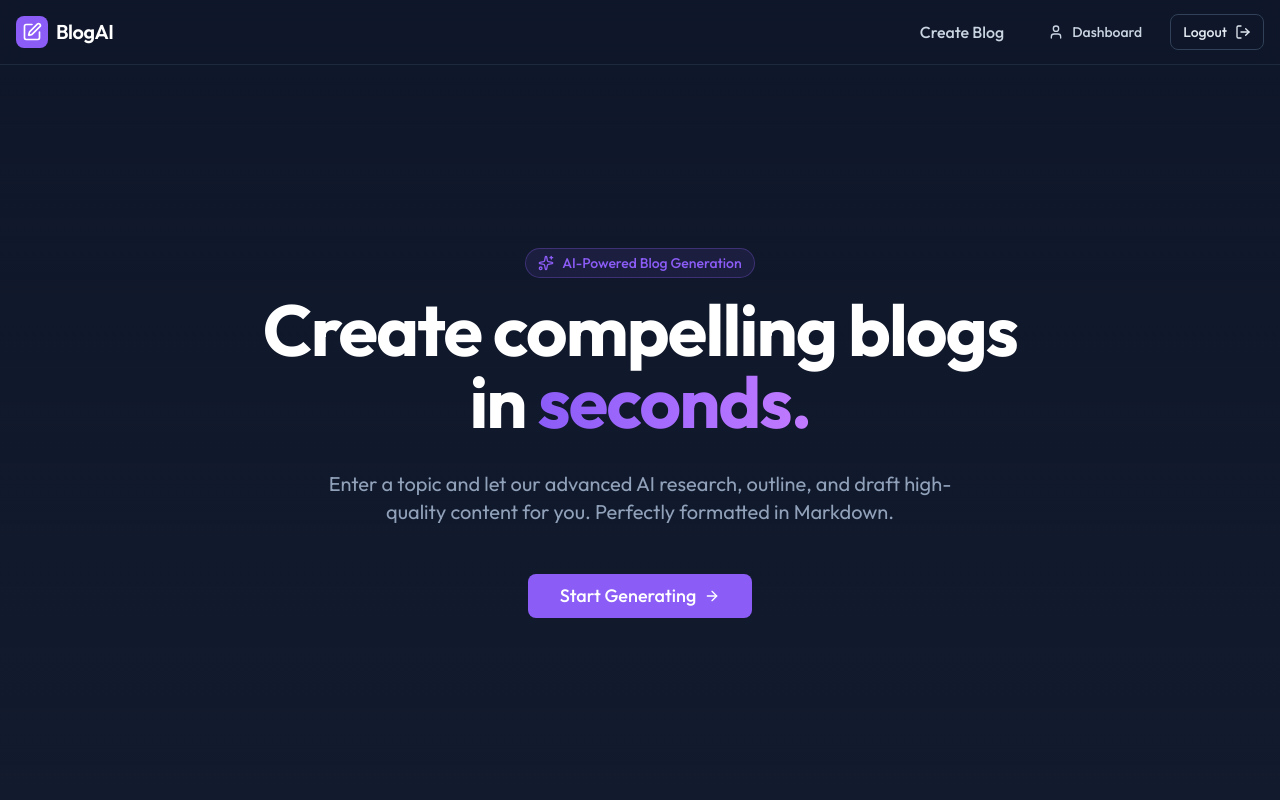
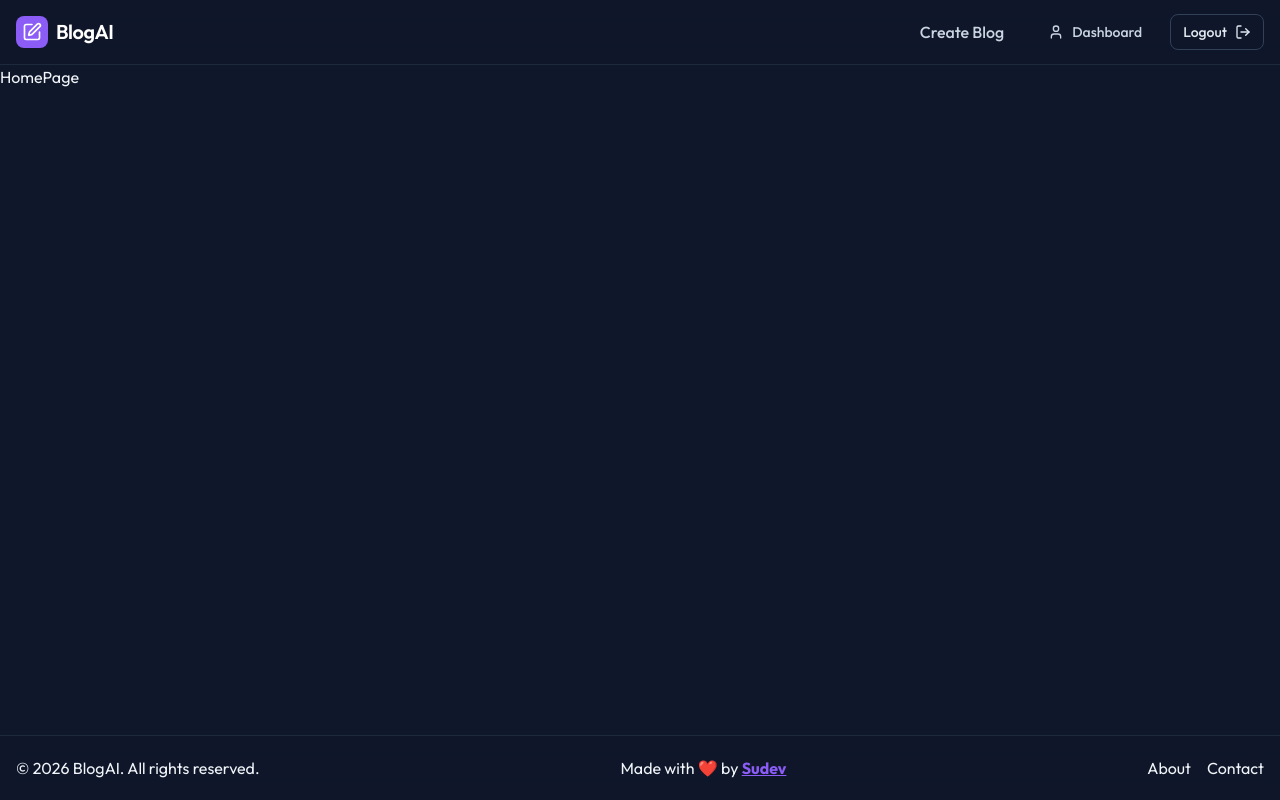
Before and after one commit to SudevOP1/BlogWritingAI, a React (Vite) app in the folder apps/frontend/: page / in a window 1280 px wide. Shown: the top 800 px of the page. Built offline with nearby package versions, Linux system fonts and the light colour scheme; sample sign-in values are in the browser's storage.

Commit message:
refined ux

```diff
--- a/apps/frontend/src/App.jsx
+++ b/apps/frontend/src/App.jsx
@@ -6,7 +6,7 @@ import Layout from "./components/Layout.jsx";
 import ProtectedRoute from "./components/ProtectedRoute.jsx";
 
 import BrokenURL from "./pages/BrokenURL.jsx";
-import LandingPage from "./pages/LandingPage.jsx";
+import MainPage from "./pages/MainPage.jsx";
 import LoginPage from "./pages/LoginPage.jsx";
 import SignupPage from "./pages/SignupPage.jsx";
 import BlogCreationPage from "./pages/BlogCreationPage.jsx";
@@ -20,14 +20,14 @@ const App = () => {
         <AuthProvider>
           <Routes>
             <Route    path="/"              element={<Layout />}>
-              <Route  index                 element={<LandingPage />} />
+              <Route  index                 element={<MainPage />} />
               <Route  path="/login"         element={<LoginPage />} />
               <Route  path="/signup"        element={<SignupPage />} />
               <Route  path="/create-blog"   element={<ProtectedRoute><BlogCreationPage /></ProtectedRoute>} />
               <Route  path="/dashboard"     element={<ProtectedRoute><DashboardPage /></ProtectedRoute>} />
-              <Route  path="/blog/:id"      element={<ProtectedRoute><BlogDetailPage /></ProtectedRoute>} />
+              <Route  path="/blog/:blogId"  element={<ProtectedRoute><BlogDetailPage /></ProtectedRoute>} />
+              <Route  path="*"              element={<BrokenURL />} />
             </Route>
-            <Route    path="*"              element={<BrokenURL />} />
           </Routes>
         </AuthProvider>
       </ToastProvider>
--- a/apps/frontend/src/components/Layout.jsx
+++ b/apps/frontend/src/components/Layout.jsx
@@ -11,7 +11,7 @@ const Layout = () => {
     <div className="min-h-screen flex flex-col bg-background text-slate-100">
       <Navbar />
 
-      <main className="flex-1">
+      <main className="flex-1 h-auto">
         <Outlet />
       </main>
 
--- a/apps/frontend/src/pages/BrokenURL.jsx
+++ b/apps/frontend/src/pages/BrokenURL.jsx
@@ -1,8 +1,10 @@
+import { Link } from "react-router-dom";
 import { Unlink } from "lucide-react";
+import Button from "../components/ui/Button";
 
 const BrokenURL = () => {
   return (
-    <div className="flex flex-col gap-5 items-center justify-center w-full min-h-screen">
+    <div className="flex items-center justify-center min-h-[80vh] w-full px-4">
       <div className="max-w-xl w-full border border-slate-700/80 rounded-xl p-12 flex flex-col items-center gap-6">
         <div className="flex items-center justify-center w-24 h-24 rounded-full bg-red-600 text-white">
           <Unlink size={40} />
@@ -15,6 +17,10 @@ const BrokenURL = () => {
           </h1>
           <p className="mt-2 text-gray-300">OOPS! We couldn't find the page you're looking for.</p>
         </div>
+
+        <Link to="/">
+          <Button>Back to Home</Button>
+        </Link>
       </div>
     </div>
   );
--- /dev/null
+++ b/apps/frontend/src/pages/HomePage.jsx
@@ -0,0 +1,5 @@
+const HomePage = () => {
+  return <div>HomePage</div>;
+};
+
+export default HomePage;
--- /dev/null
+++ b/apps/frontend/src/pages/MainPage.jsx
@@ -0,0 +1,15 @@
+import { useAuthContext } from "../context/AuthContext.jsx";
+import HomePage from "./HomePage.jsx";
+import LandingPage from "./LandingPage.jsx";
+
+const MainPage = () => {
+  const { accessToken } = useAuthContext();
+
+  if (accessToken) {
+    return <HomePage />;
+  } else {
+    return <LandingPage />;
+  }
+};
+
+export default MainPage;
```
